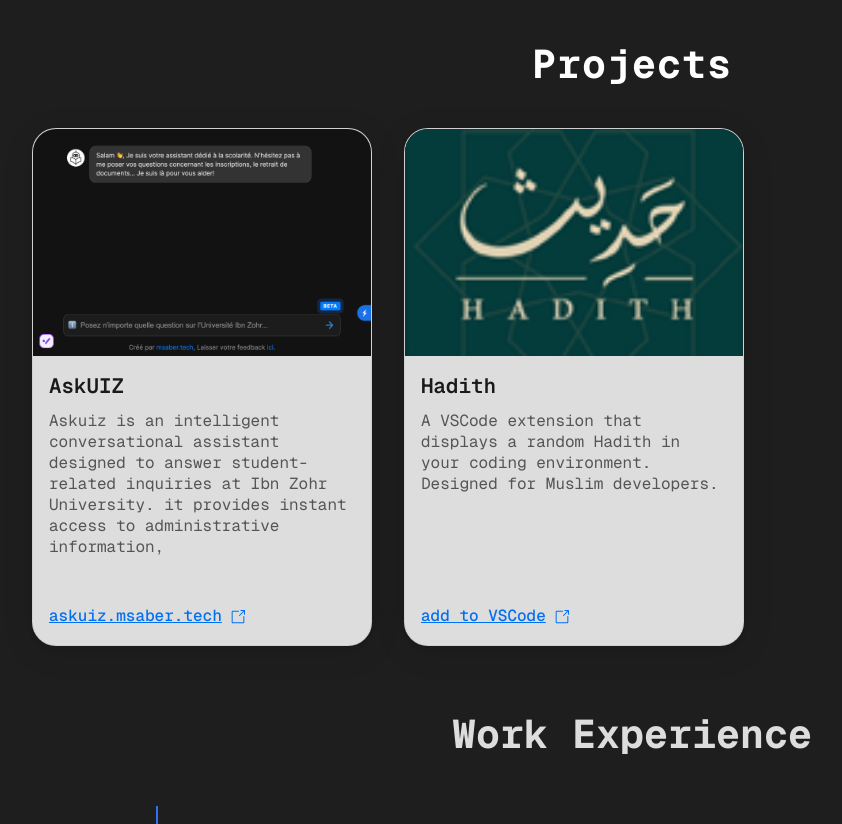
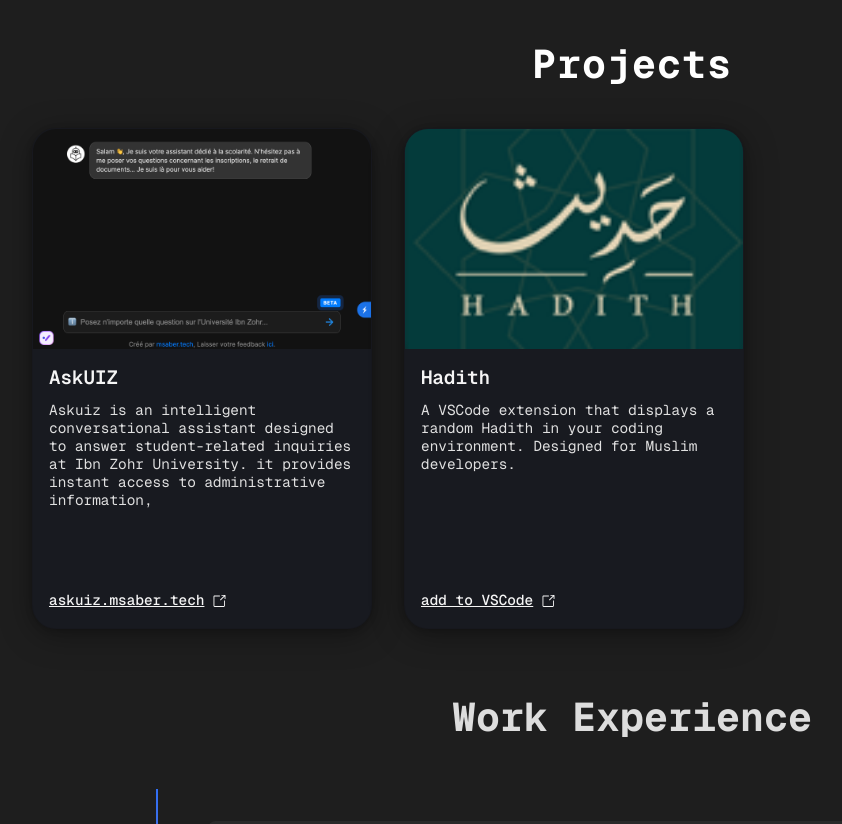
Before and after one commit to SABER-MOHAMED/msaber.tech, a Next.js app: page / in a window 1280 px wide. Shown: the part 760-1584 px from the top of the page, without its empty margins (8-850 px from the left). Built offline with nearby package versions, Linux system fonts and the light colour scheme; no server answers.

Commit message:
change projects cards theme to dark

```diff
--- a/src/components/projects/projects.css
+++ b/src/components/projects/projects.css
@@ -17,9 +17,10 @@
 }
 
 .project-card {
-  background: rgba(255, 255, 255, 0.85);
+  background: #181a20;
   border-radius: 1.5rem;
-  box-shadow: 0 6px 32px 0 rgba(0, 0, 0, 0.1), 0 1.5px 6px 0 rgba(0, 0, 0, 0.04);
+  box-shadow: 0 6px 32px 0 rgba(0, 0, 0, 0.35),
+    0 1.5px 6px 0 rgba(0, 0, 0, 0.18);
   border: 1.5px solid rgba(0, 0, 0, 0.06);
   overflow: hidden;
   width: 340px;
@@ -48,23 +49,23 @@
 }
 
 .project-title {
-  font-size: 1.3rem;
+  font-size: 1.2rem;
   font-weight: 600;
   margin-bottom: 0.7rem;
-  color: #1a1a1a;
+  color: #f5f5f5;
 }
 
 .project-description {
-  font-size: 1rem;
-  color: #555;
+  font-size: 0.9rem;
+  color: #e0e0e0;
   flex: 1;
 }
 
 .project-link {
-  color: #0070f3;
+  color: #f5f5f5;
   text-decoration: underline;
   font-weight: 500;
-  font-size: 1rem;
+  font-size: 0.9rem;
 }
 .project-link-icon {
   margin-left: 0.5rem;
```
